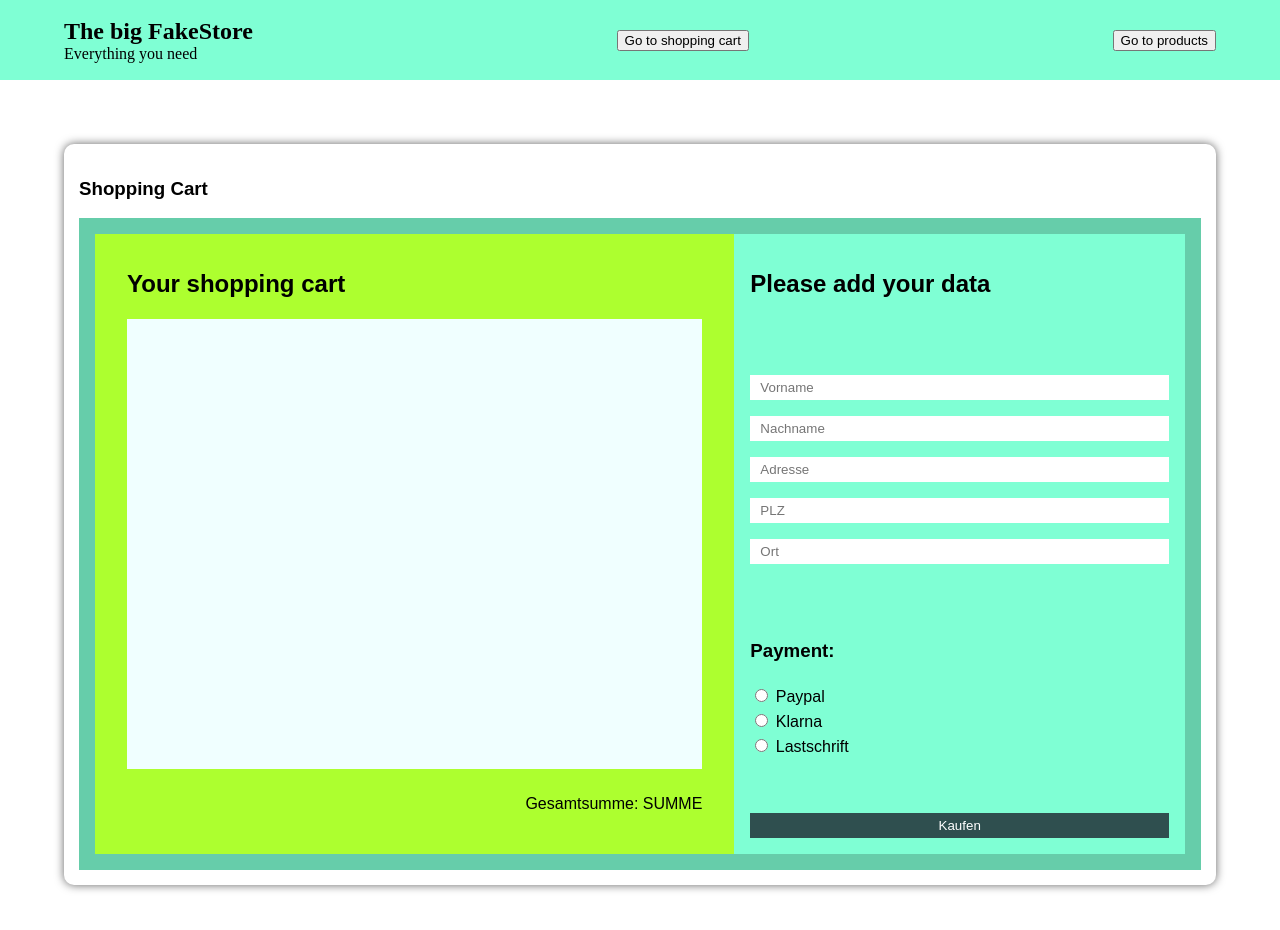
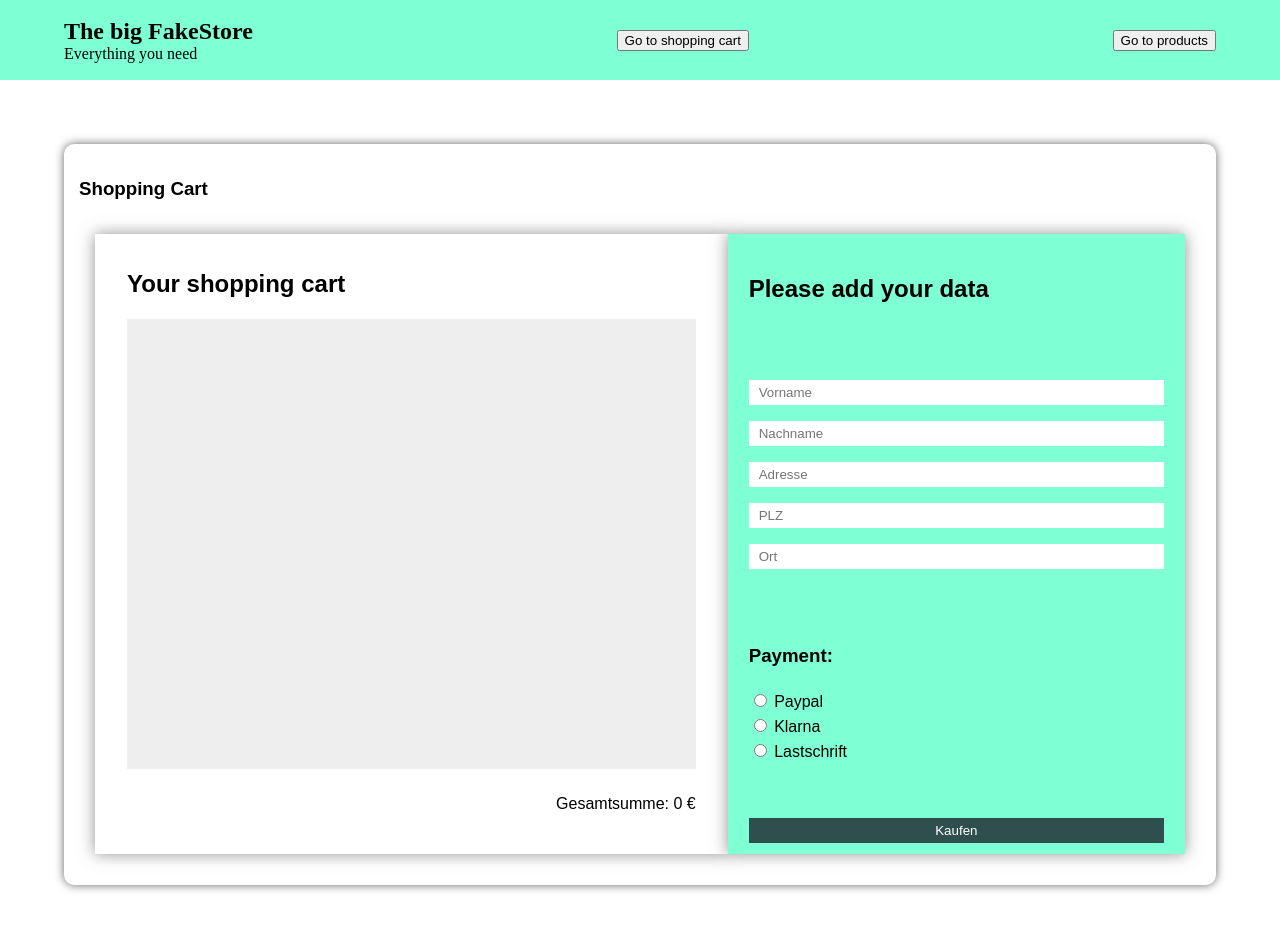
Before and after one commit to RBN2208/angular-fakestore, an Angular app: page /shopping-cart in a window 1280 px wide. Shown: the top 930 px of the page. Built offline with nearby package versions, Linux system fonts and the light colour scheme.

Commit message:
Added math addition for used products

```diff
--- a/src/app/formular/formular.component.html
+++ b/src/app/formular/formular.component.html
@@ -1,11 +1,11 @@
-<form action="" class="shoppingForm">
+<form action="" class="shoppingForm" (submit)="handleSubmit($event)">
   <h2>Please add your data</h2>
   <div class="shoppingForm__inputs">
-    <input type="text" placeholder="Vorname" required>
-    <input type="text" placeholder="Nachname">
-    <input type="text" placeholder="Adresse">
-    <input type="text" placeholder="PLZ">
-    <input type="text" placeholder="Ort">
+    <input type="text" placeholder="Vorname" name="firstname">
+    <input type="text" placeholder="Nachname" name="lastname">
+    <input type="text" placeholder="Adresse" name="adress">
+    <input type="text" placeholder="PLZ" name="zipcode">
+    <input type="text" placeholder="Ort" name="location">
   </div>
   <div class="shoppingForm__paymentMethods">
     <h3>Payment:</h3>
@@ -21,5 +21,5 @@
       <input type="radio" id="payment-bank" name="payment">
       Lastschrift</label>
   </div>
-  <input type="submit" value="Kaufen" class="shoppingForm__submitbutton" (click)="handleSubmit($event)">
+  <input type="submit" value="Kaufen" class="shoppingForm__submitbutton">
 </form>
--- a/src/app/formular/formular.component.scss
+++ b/src/app/formular/formular.component.scss
@@ -1,28 +1,33 @@
-.shoppingForm{
+.shoppingForm {
   display: flex;
   flex-direction: column;
   justify-content: space-between;
   gap: 1rem;
   height: 100%;
-  input{
+  border: 5px solid aquamarine;
+  input {
     padding: 5px 10px;
     border: none;
   }
-  &__inputs{
+
+  &__inputs {
     display: flex;
     flex-direction: column;
     gap: 1rem;
   }
-  &__paymentMethods{
+
+  &__paymentMethods {
     display: flex;
     flex-direction: column;
     gap: 5px;
   }
-  &__submitbutton{
+
+  &__submitbutton {
     cursor: pointer;
     background-color: darkslategray;
     color: white;
-    &:hover{
+
+    &:hover {
       background-color: cadetblue;
     }
   }
--- a/src/app/formular/formular.component.ts
+++ b/src/app/formular/formular.component.ts
@@ -1,4 +1,5 @@
 import { Component, OnInit } from '@angular/core';
+import {ProductService} from "../product.service";
 
 @Component({
   selector: 'app-formular',
@@ -7,13 +8,17 @@ import { Component, OnInit } from '@angular/core';
 })
 export class FormularComponent implements OnInit {
 
-  constructor() { }
+  constructor(private productService: ProductService) { }
 
   ngOnInit(): void {
   }
 
   handleSubmit(event: Event){
     event.preventDefault()
-    window.alert("Thanks for buying")
+    const formElements = event.target
+    console.log(formElements)
+    // window.alert("Thanks for buying")
+    // localStorage.clear()
+    // window.location.href = "/"
   }
 }
--- a/src/app/product/product.component.html
+++ b/src/app/product/product.component.html
@@ -5,9 +5,9 @@
   <span (click)="filterProducts('electronics')">Tech</span>
 </div>
 <section class="productContainer">
-    <a  *ngFor="let product of products">
+    <a  *ngFor="let product of products" routerLink="/product/{{product.id}}">
       <div class="productContainer__product">
-        <img class="productContainer__image" src="{{product.image}}" alt="" routerLink="/product/{{product.id}}">
+        <img class="productContainer__image" src="{{product.image}}" alt="">
       </div>
     </a>
 </section>
--- a/src/app/shopping-cart/shopping-cart.component.html
+++ b/src/app/shopping-cart/shopping-cart.component.html
@@ -13,7 +13,7 @@
             </span>
           </div>
         </div>
-      <p>Gesamtsumme: SUMME</p>
+      <p>Gesamtsumme: {{SUM}} €</p>
     </div>
     <div class="cartWrapper__formSection">
       <app-formular class="cartWrapper__buyFormular"></app-formular>
--- a/src/app/shopping-cart/shopping-cart.component.scss
+++ b/src/app/shopping-cart/shopping-cart.component.scss
@@ -1,55 +1,63 @@
-.cartWrapper{
+.cartWrapper {
   display: flex;
   flex-direction: column;
   height: 100%;
   padding: 15px;
   border-radius: 10px;
-  box-shadow: 0 0 10px rgba(100,100,100,1);
+  box-shadow: 0 0 10px rgba(100, 100, 100, 1);
   font-family: sans-serif;
-  h3{
+
+  h3 {
     flex: 1 0 auto;
   }
-  &__shopWrapper{
+
+  &__shopWrapper {
     display: flex;
     flex-flow: wrap;
     padding: 1rem;
-    background-color: mediumaquamarine;
     flex: 100 0 auto;
   }
-  &__listSection{
+
+  &__listSection {
     display: grid;
     grid-auto-columns: 100%;
     grid-template-rows: 10% 450px 10%;
     grid-gap: 10px;
     padding: 1rem 2rem 1rem;
     flex: 2 0 auto;
-    background-color: greenyellow;
-    p{
+    box-shadow: 0 0 15px rgba(100, 100, 100, 0.7);
+    p {
       justify-self: end;
-
     }
   }
-  &__listEntry{
+
+  &__listEntry {
     display: flex;
     justify-content: space-between;
     padding: 10px 15px;
-    &:nth-child(odd){
-      background-color: gainsboro;
+
+    &:nth-child(odd) {
+      background-color: rgba(200,200,200,0.7);
     }
   }
-  &__listBox{
+
+  &__listBox {
     height: 100%;
     overflow: scroll;
-    background-color: azure;
+    background-color: rgba(200,200,200,0.3);
   }
-  &__formSection{
+
+  &__formSection {
     display: flex;
     flex-direction: column;
     padding: 1rem;
     flex: 1 0 auto;
     background-color: aquamarine;
+    box-shadow: 0 0 15px rgba(100, 100, 100, 0.7);
+
   }
-  &__buyFormular{
+
+  &__buyFormular {
     height: 100%;
   }
 }
--- a/src/app/shopping-cart/shopping-cart.component.ts
+++ b/src/app/shopping-cart/shopping-cart.component.ts
@@ -7,7 +7,8 @@ import {Product} from "../product";
   styleUrls: ['./shopping-cart.component.scss']
 })
 export class ShoppingCartComponent implements OnInit {
-  usedProducts: Product[] = this.loadFromLocal('used');
+  usedProducts: Product[] = this.loadFromLocal('used') || [];
+  SUM = this.add(this.usedProducts)
   constructor() {
   }
 
@@ -17,10 +18,14 @@ export class ShoppingCartComponent implements OnInit {
   loadFromLocal(key:string) {
     const jsonString = localStorage.getItem(key)
     try {
-      console.log(JSON.parse(<string>jsonString))
       return JSON.parse(<string>jsonString)
     } catch (error) {
       console.error(error)
     }
   }
+
+  add(products:Product[]){
+    let values = products.map(({price})=> Number(price));
+    return values.reduce((a , b) => a + b, 0)
+  }
 }
```
